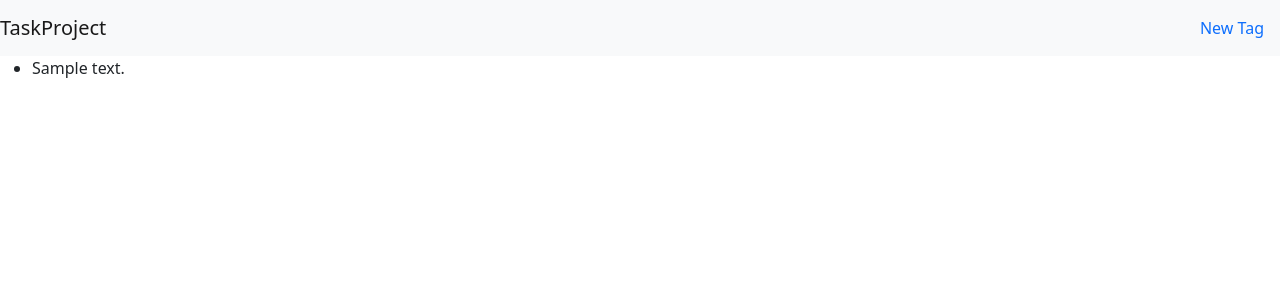
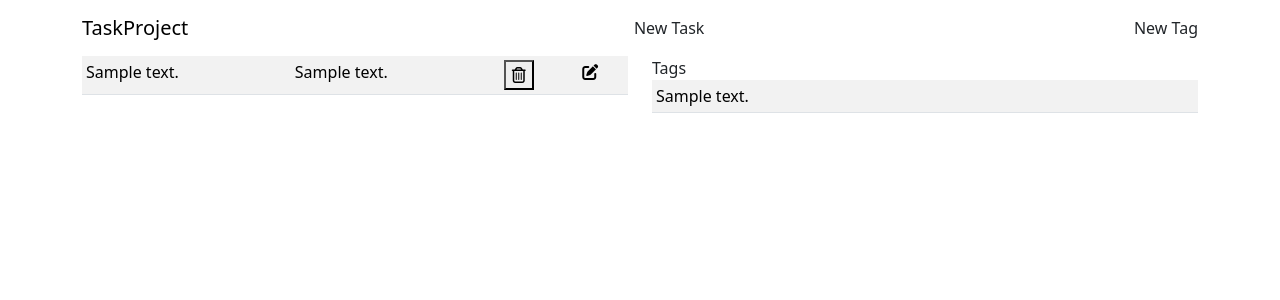
Before and after one commit to gravityfargo/TaskProject, a Django app: page /tasks/ in a window 1280 px wide. Shown: the top 300 px of the page. Run offline with Django 4.2, Linux system fonts and the light colour scheme; tables that the repository leaves empty hold one stand-in row (values such as "Sample post").

Commit message:
Change to Desktop

```diff
--- a/TaskProject/settings.py
+++ b/TaskProject/settings.py
@@ -38,6 +38,8 @@ INSTALLED_APPS = [
     'django.contrib.messages',
     'django.contrib.staticfiles',
     'tasks.apps.TasksConfig',
+    "crispy_forms",
+    "crispy_bootstrap5",
 ]
 
 MIDDLEWARE = [
@@ -122,3 +124,7 @@ STATIC_URL = 'static/'
 # https://docs.djangoproject.com/en/4.2/ref/settings/#default-auto-field
 
 DEFAULT_AUTO_FIELD = 'django.db.models.BigAutoField'
+
+CRISPY_ALLOWED_TEMPLATE_PACKS = "bootstrap5"
+
+CRISPY_TEMPLATE_PACK = "bootstrap5"
--- /dev/null
+++ b/requirements.txt
@@ -0,0 +1,2 @@
+Django==4.2.5
+crispy-bootstrap5==0.7
--- a/tasks/models.py
+++ b/tasks/models.py
@@ -6,7 +6,7 @@ from django.utils import timezone
 # Create your models here.
 class Tag(models.Model):
     # attributes
-    tag_text = models.CharField(max_length=10)
+    tag_text = models.CharField(max_length=10, unique=True, blank=True)
     date_created = models.DateField()
     # method to return a human readable represention of the object
     def __str__(self):
--- a/tasks/templates/tasks/base.html
+++ b/tasks/templates/tasks/base.html
@@ -1,31 +1,25 @@
 <!doctype html>
 <html lang="en">
-
+    <!-- data-bs-theme="dark" -->
 <head>
     <!-- Required meta tags -->
     <meta charset="utf-8">
     <meta name="viewport" content="width=device-width, initial-scale=1">
     <!-- Bootstrap CSS -->
-    <link href="https://cdn.jsdelivr.net/npm/bootstrap@5.0.2/dist/css/bootstrap.min.css" rel="stylesheet"
-        integrity="sha384-EVSTQN3/azprG1Anm3QDgpJLIm9Nao0Yz1ztcQTwFspd3yD65VohhpuuCOmLASjC" crossorigin="anonymous">
-    <title>TaskProject - {% block title %}{% endblock %}</title>
-</head>
-
+    <link href="https://cdn.jsdelivr.net/npm/bootstrap@5.3.1/dist/css/bootstrap.min.css" rel="stylesheet" integrity="sha384-4bw+/aepP/YC94hEpVNVgiZdgIC5+VKNBQNGCHeKRQN+PtmoHDEXuppvnDJzQIu9" crossorigin="anonymous">
+    <!-- font awesome -->
+    <link rel="stylesheet" href="https://cdnjs.cloudflare.com/ajax/libs/font-awesome/6.4.2/css/all.min.css">
 <body>
-    <nav class="navbar navbar-light bg-light">
-        <a class="navbar-brand" href="{% url 'tasks:index' %}">TaskProject</a>
-        <a class="nav-item nav-link" href="{% url 'tasks:createtag' %}">New Tag</a>
-    </nav>
-
-    <div id="content" name="content">
+    <div class="container">
+        <nav class="navbar">
+            <a class="navbar-brand" href="{% url 'tasks:index' %}">TaskProject</a>
+            <a class="nav-item nav-link" href="{% url 'tasks:createtask' %}">New Task</a>
+            <a class="nav-item nav-link" href="{% url 'tasks:createtag' %}">New Tag</a>
+        </nav>
         {% block content %}
         {% endblock %}
     </div>
-
     <!-- Bootstrap Bundle with Popper -->
-    <script src="https://cdn.jsdelivr.net/npm/bootstrap@5.0.2/dist/js/bootstrap.bundle.min.js"
-        integrity="sha384-MrcW6ZMFYlzcLA8Nl+NtUVF0sA7MsXsP1UyJoMp4YLEuNSfAP+JcXn/tWtIaxVXM"
-        crossorigin="anonymous"></script>
+    <script src="https://cdn.jsdelivr.net/npm/bootstrap@5.3.1/dist/js/bootstrap.bundle.min.js" integrity="sha384-HwwvtgBNo3bZJJLYd8oVXjrBZt8cqVSpeBNS5n7C8IVInixGAoxmnlMuBnhbgrkm" crossorigin="anonymous"></script>
 </body>
-
 </html>
--- a/tasks/templates/tasks/createtag.html
+++ b/tasks/templates/tasks/createtag.html
@@ -1,11 +1,13 @@
 {% extends "tasks/base.html" %}
+{% load crispy_forms_filters %}
+{% load crispy_forms_tags %}
 {% block title %}
 Create Tag
 {% endblock title %}
 {% block content %}
 <form action="" method="post">
     {% csrf_token %}
-    {{ form.as_p }}
+    {{ form|crispy }}
     <button type="submit" name="save">Create New</button>
 </form>
 
--- a/tasks/templates/tasks/index.html
+++ b/tasks/templates/tasks/index.html
@@ -1,10 +1,47 @@
 {% extends "tasks/base.html" %}
+{% block title %}
+Home
+{% endblock title %}
 {% block content %}
-    <ul>
-        {% for item in all_tasks %}
-            <li>
-                {{ item.task_text }}
-            </li>
-        {% endfor %}
-    </ul>
+<div class="row">
+    <div class="col">
+        <table class="table table-striped table-hover table-sm">
+            <tbody>
+                {% for item in all_tasks %}
+                <tr>
+                    <td>
+                        {{ item.task_tag }}
+                    </td>
+                    <td>
+                        {{ item.task_text }}
+                    </td>
+                    <td>
+                        <a href="{% url 'tasks:deletetask' id=item.id %}"><button type="submit"><i class="fa-regular fa-trash-can"></i></button></a>
+                    </td>
+                    <td>
+                        <i class="fa-solid fa-pen-to-square"></i>
+                    </td>
+                </tr>
+                {% endfor %}
+            </tbody>
+        </table>
+    </div>
+    <div class="col">
+        <table class="table table-striped table-hover table-sm">
+            <thead>
+                Tags
+            </thead>
+            <tbody>
+                {% for item in all_tags %}
+                <tr>
+                    <td>
+                        {{ item.tag_text }}
+                    </td>
+                </tr>
+                {% endfor %}
+            </tbody>
+        </table>
+    </div>
+</div>
+
 {% endblock content %}
--- a/tasks/urls.py
+++ b/tasks/urls.py
@@ -5,4 +5,6 @@ app_name = "tasks"
 urlpatterns = [
     path("", views.index, name="index"),
     path("createtag/", views.createtag, name="createtag"),
+    path("createtask/", views.createtask, name="createtask"),
+    path("deletetask/<int:id>", views.deletetask, name="deletetask"),
 ]
--- a/tasks/views.py
+++ b/tasks/views.py
@@ -1,15 +1,14 @@
-from django.shortcuts import render
+from django.shortcuts import redirect, render
 from .models import Task, Tag
-from .forms import CreateNewTag
+from .forms import CreateNewTag, CreateNewTask
 from django.utils import timezone
+from django.http import HttpResponseRedirect
 
 all_tasks = Task.objects.order_by("date_created")
-context = {
-"all_tasks": all_tasks
-}
+all_tags = Tag.objects.order_by("date_created")
 
 def index(response):
-    return render(response, "tasks/index.html", {"all_tasks": all_tasks})
+    return render(response, "tasks/index.html", {"all_tasks": all_tasks, "all_tags":all_tags})
 
 def createtag(response):
     if response.method == "POST":
@@ -19,6 +18,28 @@ def createtag(response):
             datecreated = timezone.now()
             newtag = Tag(tag_text=tagtext, date_created=datecreated)
             newtag.save()
+            return redirect("tasks:index")
     else:
         form = CreateNewTag(response.POST)
     return render(response, "tasks/createtag.html", {"form": form})
+
+def createtask(response):
+    form = CreateNewTask(response.POST)
+
+    if response.method == "POST":
+        if form.is_valid():
+            tasktext = form.cleaned_data["task_text"]
+            tasktag = Tag.objects.get(tag_text=form.cleaned_data["task_tag"])
+            datecreated = timezone.now()
+            datedue = timezone.now()
+            newtask = Task(task_text=tasktext, task_tag=tasktag, date_created=datecreated, date_due=datedue)
+            newtask.save()
+            return redirect("tasks:index")
+    else:
+        return render(response, "tasks/createtask.html", {"form": form})
+
+
+def deletetask(response, id):
+    task = Task.objects.get(id=id)
+    task.delete()
+    return redirect("tasks:index")
```
Also changed, not shown: tasks/forms.py (+8 -0 lines), tasks/templates/tasks/createtask.html (added, +23 -0 lines), README.md, tasks/templates/temp.html (added), 1 other file.
